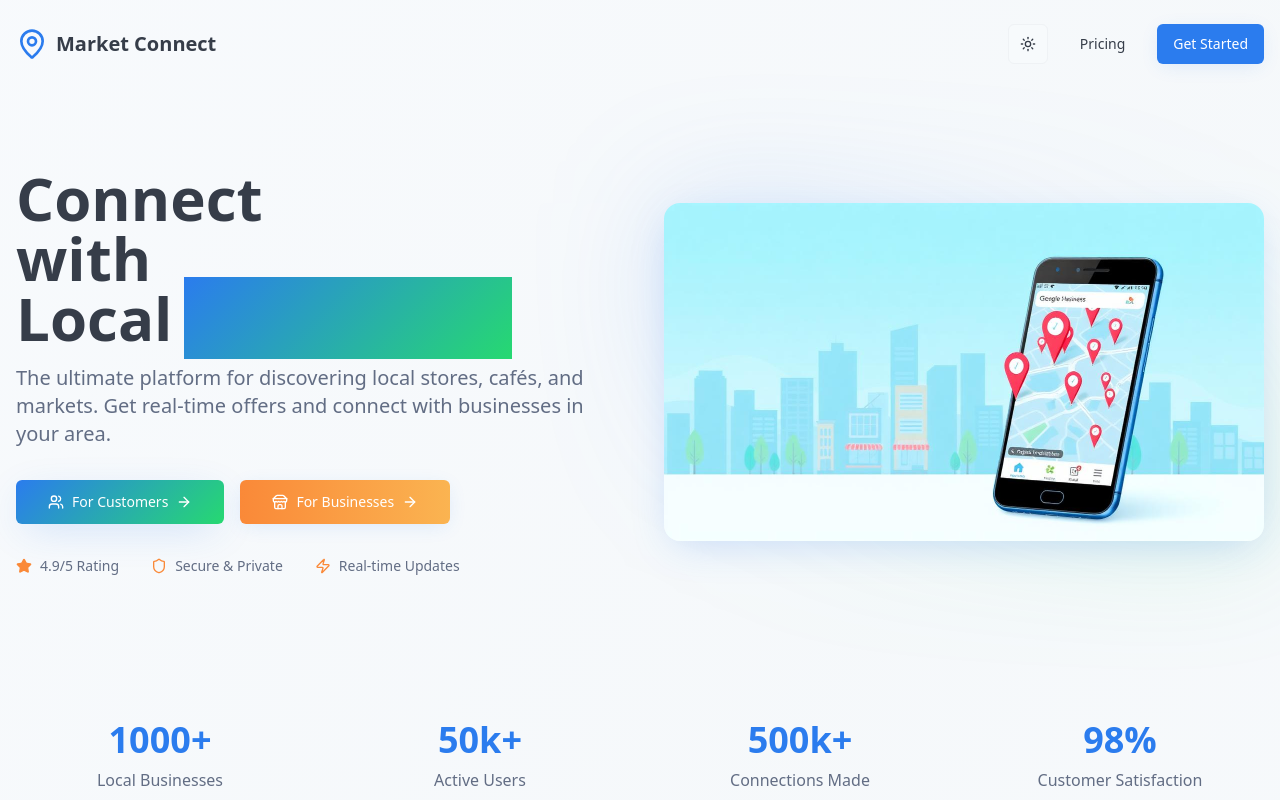
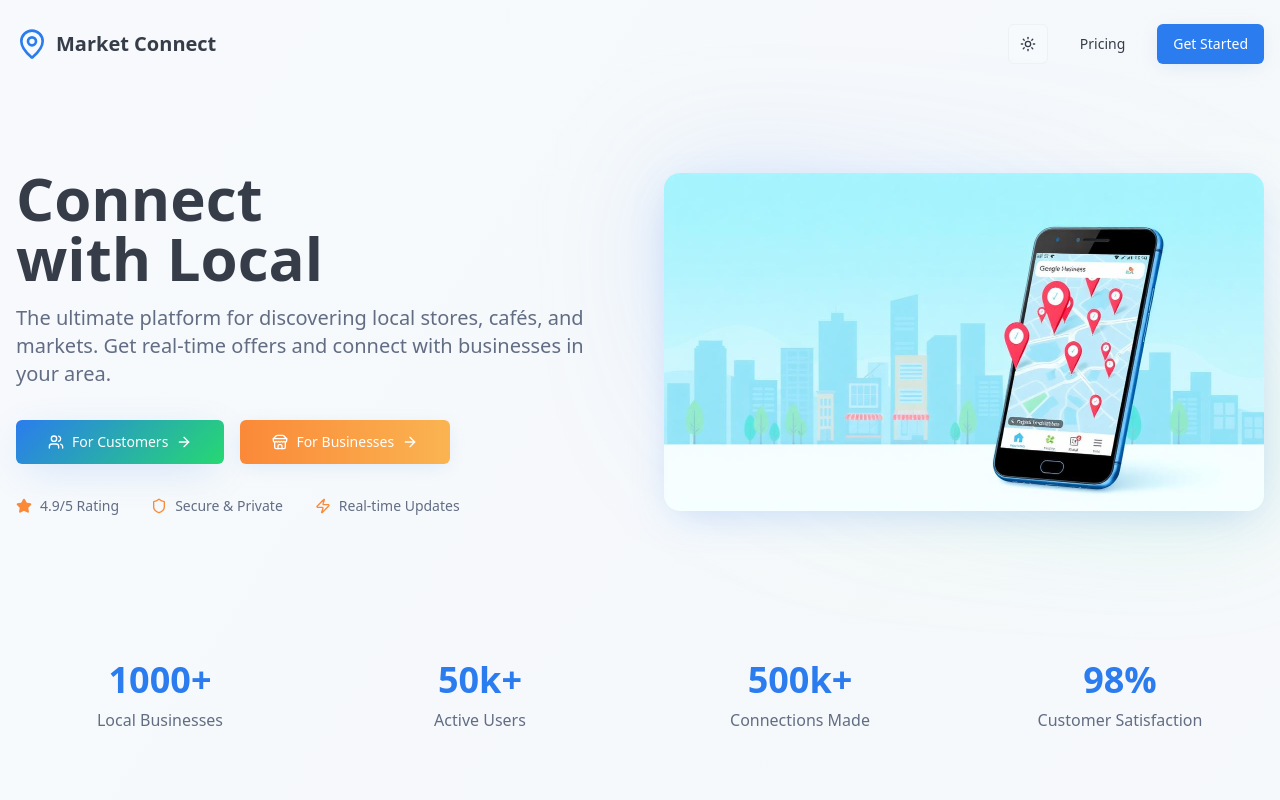
Before and after one commit to soliamanmagbari-hue/nearbuy-connect, a React (Vite) app: page / in a window 1280 px wide. Shown: the top 800 px of the page. Built offline with nearby package versions, Linux system fonts and the light colour scheme; the HTML template or start-up script is replaced by a standard one.

Commit message:
Visual edit in Lovable

```diff
--- a/src/pages/LandingPage.tsx
+++ b/src/pages/LandingPage.tsx
@@ -83,9 +83,7 @@ const LandingPage = () => {
 
                 <br />
                 with Local
-                <span className="bg-hero-gradient bg-clip-text text-transparent ml-3">
-                  Businesses
-                </span>
+
               </h1>
               <p className="text-xl text-muted-foreground max-w-xl">
                 The ultimate platform for discovering local stores, cafés, and markets.
```
